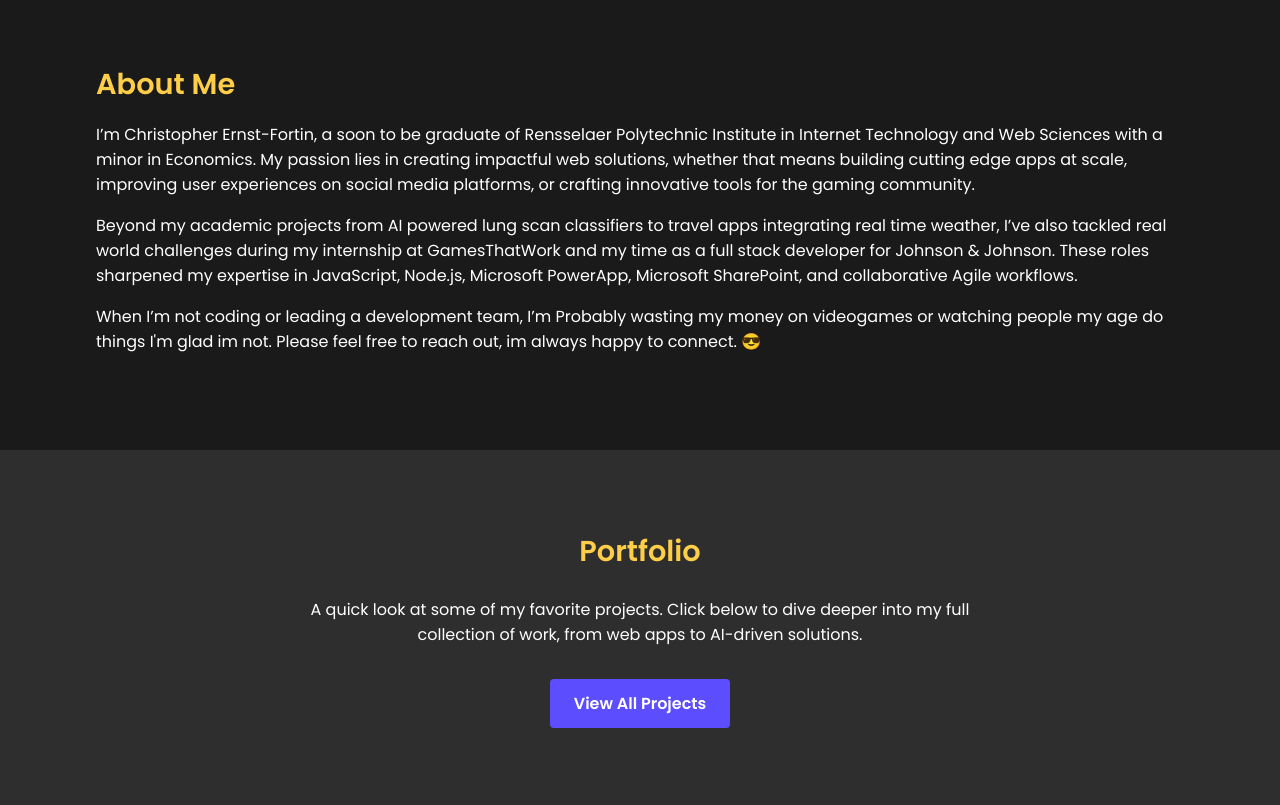
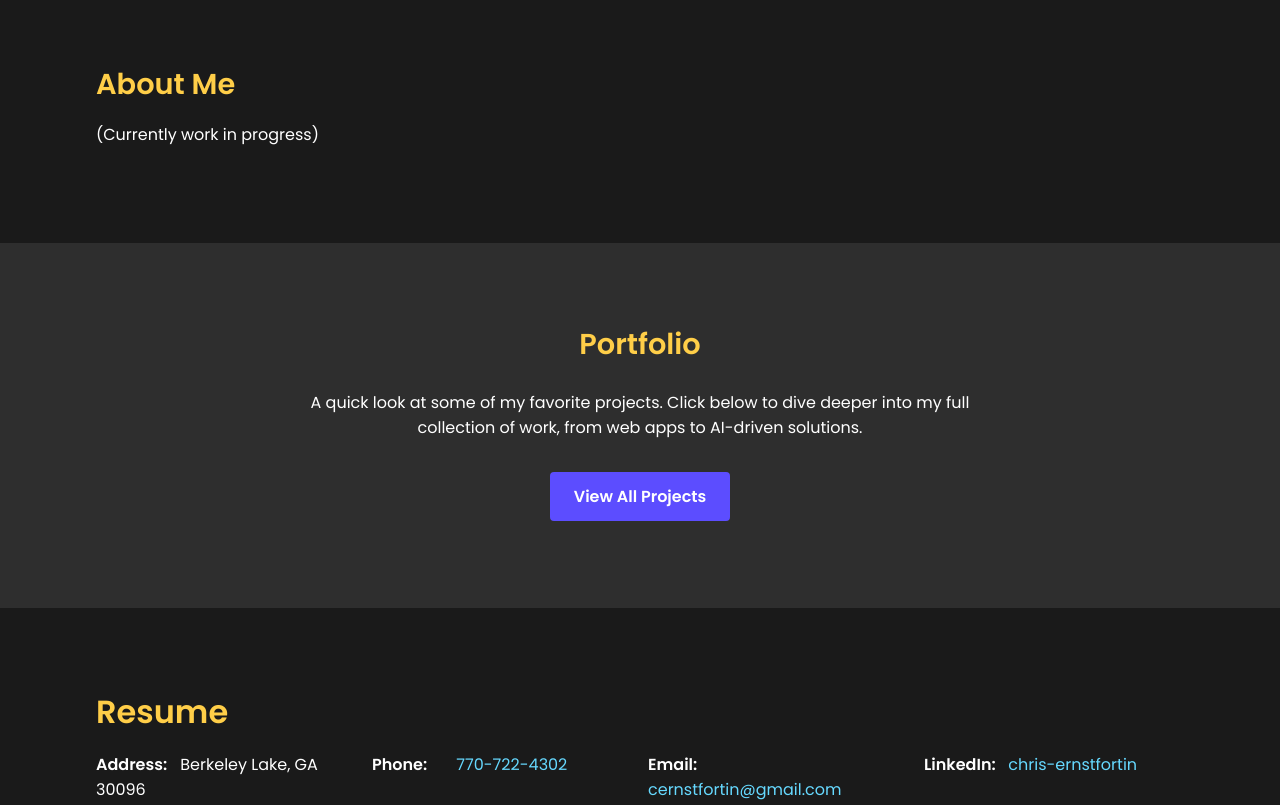
Before and after one commit to ernstc2/ernstc2.github.io, a plain HTML site: page index.html in a window 1280 px wide. Shown: the part 900-1705 px from the top of the page. Drawn offline with Linux system fonts and the light colour scheme.

Commit message:
aboutme WIP

```diff
--- a/index.html
+++ b/index.html
@@ -86,20 +86,7 @@
   <section id="about" class="section about-section">
     <div class="container">
       <h2>About Me</h2>
-      <p>
-        I’m Christopher Ernst-Fortin, a soon to be graduate of Rensselaer Polytechnic Institute in Internet Technology and Web Sciences with a minor in Economics.
-        My passion lies in creating impactful web solutions, whether that means building cutting edge apps at scale, improving user experiences on social media platforms,
-        or crafting innovative tools for the gaming community.
-      </p>
-      <p>
-        Beyond my academic projects from AI powered lung scan classifiers to travel apps integrating real time weather, I’ve also tackled real world
-        challenges during my internship at GamesThatWork and my time as a full stack developer for Johnson & Johnson. These roles sharpened my expertise in JavaScript,
-        Node.js, Microsoft PowerApp, Microsoft SharePoint, and collaborative Agile workflows.
-      </p>
-      <p>
-        When I’m not coding or leading a development team, I’m Probably wasting my money on videogames or watching people my age do things I'm glad im not. Please feel free to reach out,
-        im always happy to connect. 😎
-      </p>
+      <p>(Currently work in progress)</p>
     </div>
   </section>
 
@@ -209,7 +196,7 @@
 
           <!-- Graduation + GPA -->
           <p>
-            <strong>Expected Graduation:</strong> May 2025 <br>
+            <strong>Graduation:</strong> May 2025 <br>
             <strong>GPA:</strong> 3.22 / 4.00
           </p>
 
```
